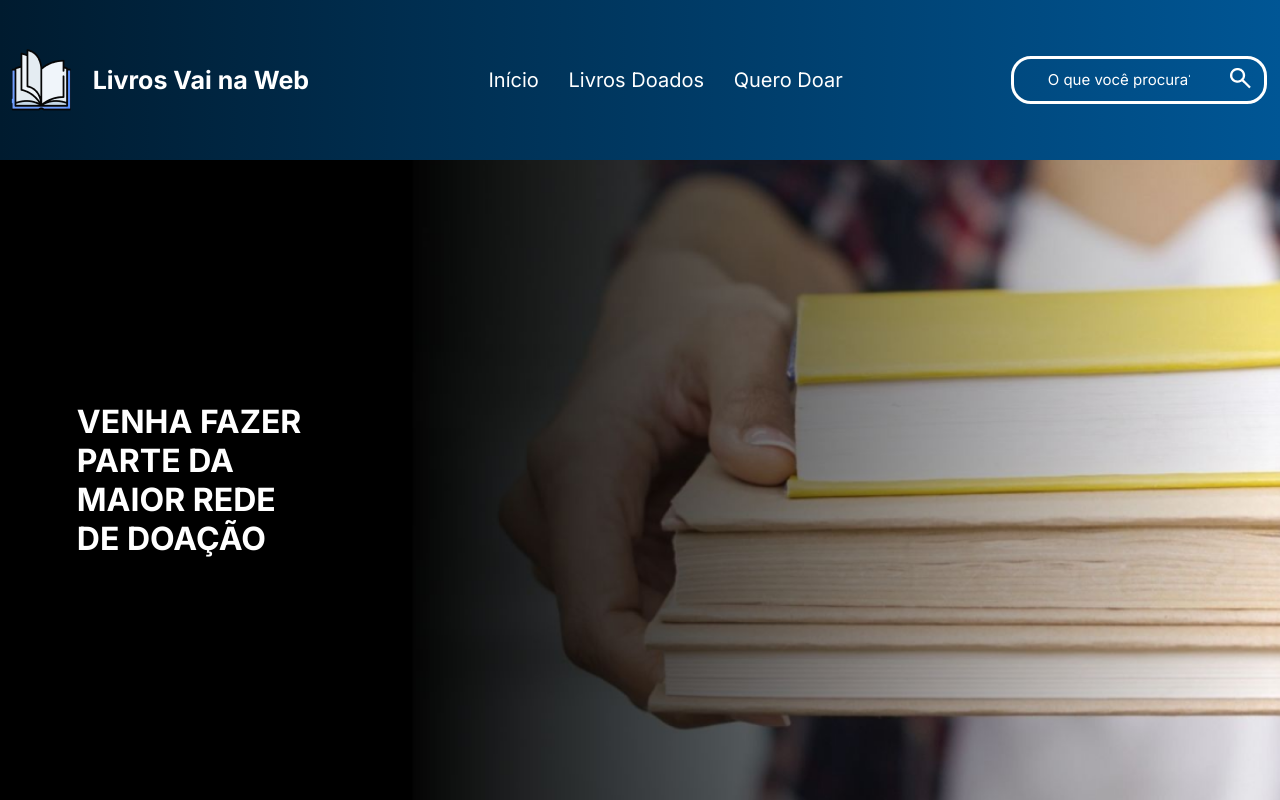
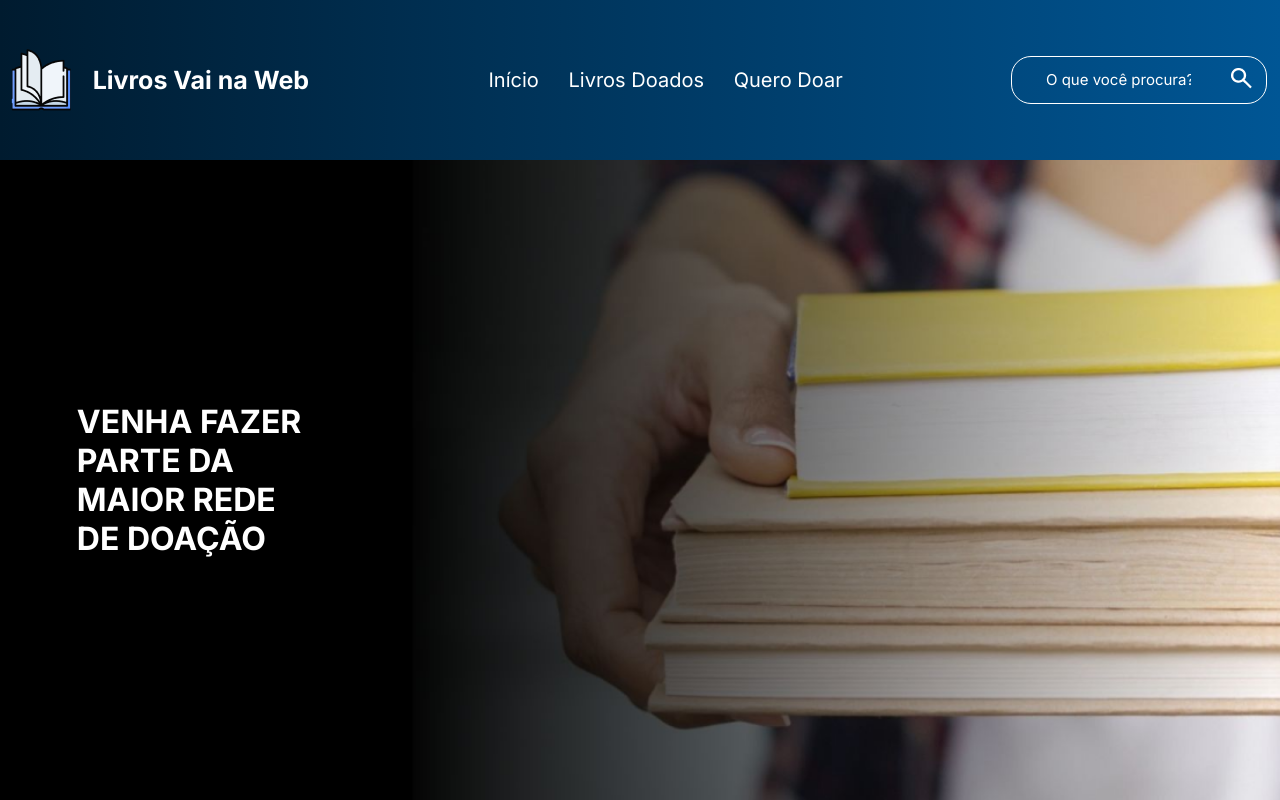
Before and after one commit to sdesuzane/escola_vai_na_web, a React (Vite) app in the folder REACT/DESAFIO_FINAL_Mod-1/: page / in a window 1280 px wide. Shown: the top 800 px of the page. Built offline with nearby package versions, Linux system fonts and the light colour scheme.

Commit message:
remmovendo borda padrao do input

```diff
--- a/REACT/DESAFIO_FINAL_Mod-1/src/components/header/header.module.scss
+++ b/REACT/DESAFIO_FINAL_Mod-1/src/components/header/header.module.scss
@@ -33,7 +33,7 @@
     }
 }
 .barraPesquisa {
-    border: solid #FFF;
+    border: 1px solid #FFF;
     width: 20%;
     height: 6vh;
     display: flex;
@@ -51,6 +51,9 @@
         &::placeholder{
             color: #FFF;
             font-size: 15px;
+        }
+        &:focus {
+            outline: none;
         }
     }
 
```
